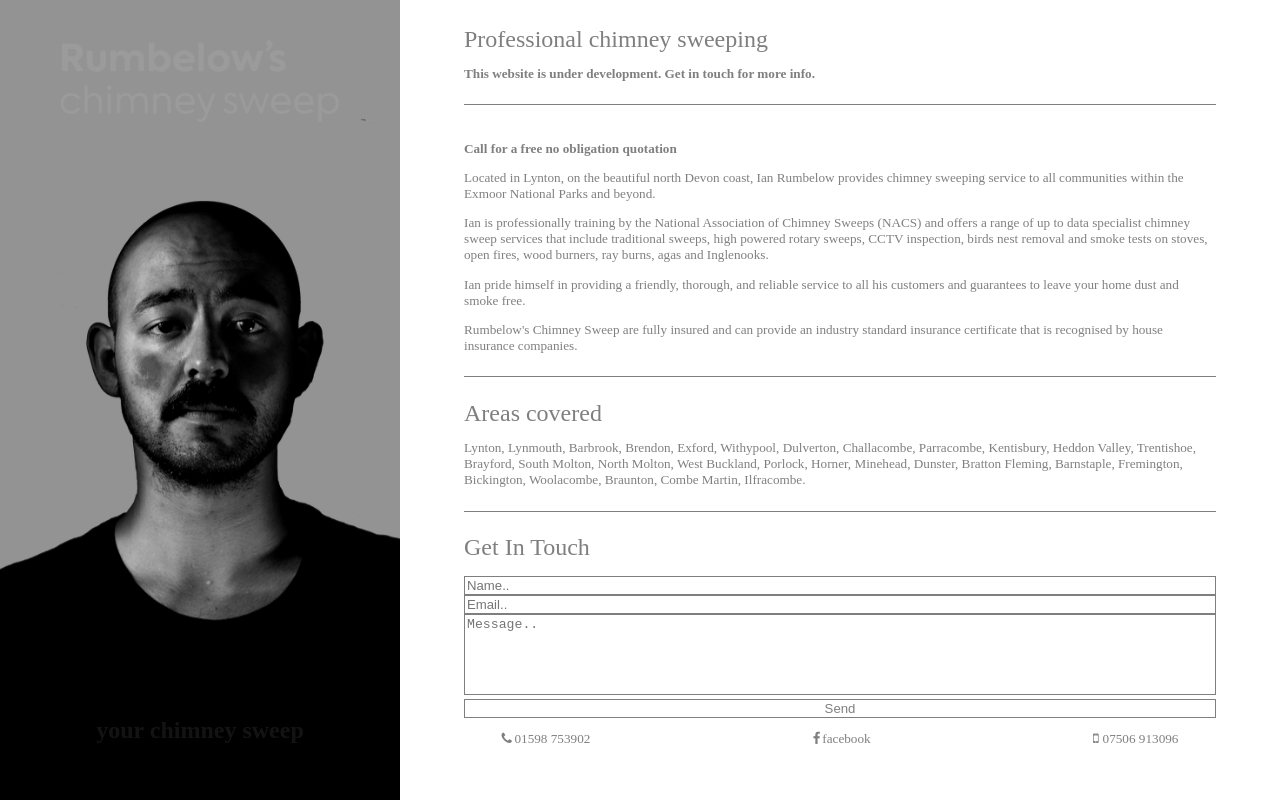
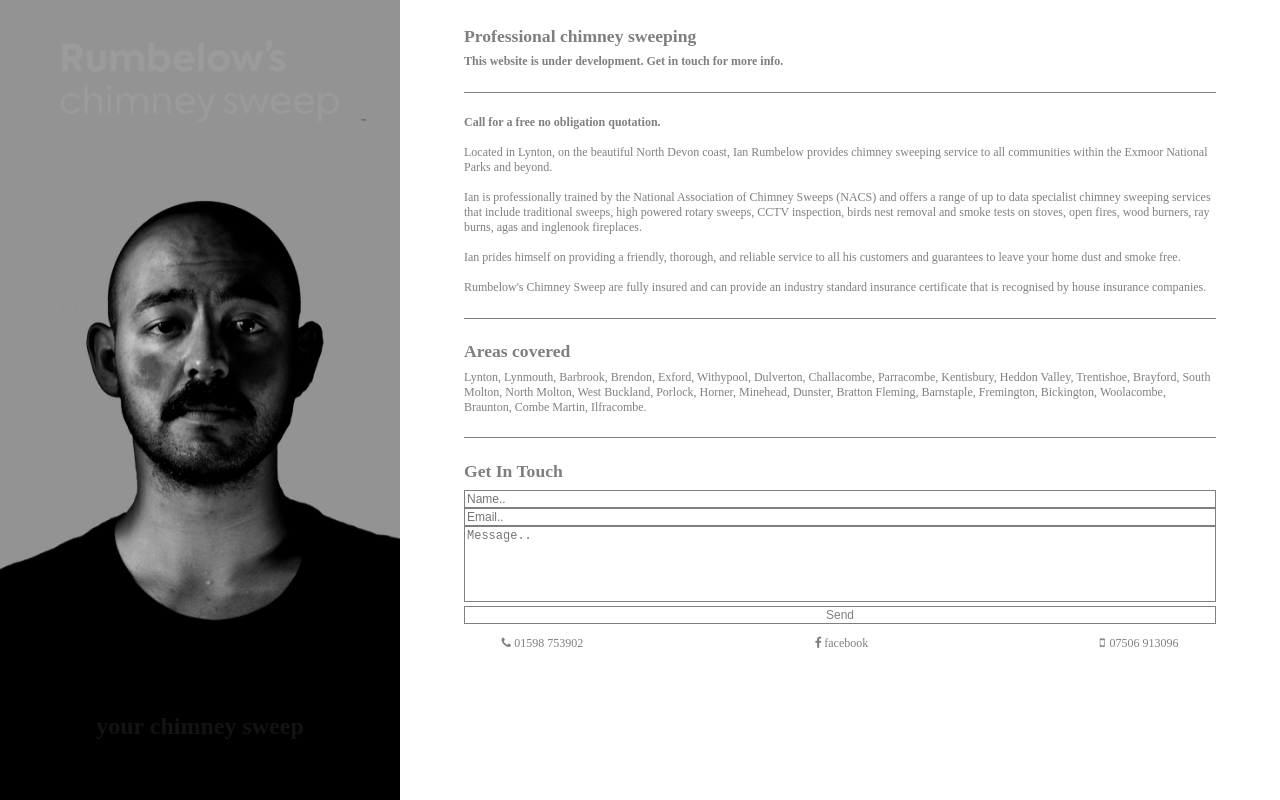
Before and after one commit to rnsquire/chimney-sweep, a plain HTML site: page index.html in a window 1280 px wide. Drawn offline with Linux system fonts and the light colour scheme.

Commit message:
update text layout, fix typos

```diff
--- a/index.html
+++ b/index.html
@@ -24,29 +24,32 @@
 	</div>
 
 	<div id="content">
+
+		<!-- Title -->
+		<h1>Professional chimney sweeping</h1>
+		<h3>This website is under development. Get in touch for more info.</h3>
+
 		<!-- Description -->
-		<h>Professional chimney sweeping</h>
-		<p><b>This website is under development. Get in touch for more info.</b></p>
 		<section>
-			<p><b>Call for a free no obligation quotation</b></p>
-			<p>Located in Lynton, on the beautiful north Devon coast, Ian Rumbelow provides chimney sweeping service to all communities within the Exmoor National Parks and beyond.</p>
-			<p>Ian is professionally training by the National Association of Chimney Sweeps (NACS) and offers a range of up to data specialist chimney sweep services that include traditional sweeps, high
-				powered rotary sweeps, CCTV inspection, birds nest removal and smoke tests on stoves, open fires, wood burners, ray burns, agas and Inglenooks.</p>
-			<p>Ian pride himself in providing a friendly, thorough, and reliable service to all his customers and guarantees to leave your home dust and smoke free. </p>
+			<h2>Call for a free no obligation quotation.</h2>
+			<p>Located in Lynton, on the beautiful North Devon coast, Ian Rumbelow provides chimney sweeping service to all communities within the Exmoor National Parks and beyond.</p>
+			<p>Ian is professionally trained by the National Association of Chimney Sweeps (NACS) and offers a range of up to data specialist chimney sweeping services that include traditional sweeps, high
+				powered rotary sweeps, CCTV inspection, birds nest removal and smoke tests on stoves, open fires, wood burners, ray burns, agas and inglenook fireplaces.</p>
+			<p>Ian prides himself on providing a friendly, thorough, and reliable service to all his customers and guarantees to leave your home dust and smoke free. </p>
 			<p>Rumbelow's Chimney Sweep are fully insured and can provide an industry standard insurance certificate that is recognised by house insurance companies. </p>
 		</section>
 
 		<!-- Pricing -->
 		<section>
-			<h>Areas covered</h>
+			<h1>Areas covered</h1>
 			<p>Lynton, Lynmouth, Barbrook, Brendon, Exford, Withypool, Dulverton, Challacombe, Parracombe, Kentisbury, Heddon Valley, Trentishoe, Brayford, South Molton, North Molton, West Buckland,
 				Porlock, Horner, Minehead, Dunster, Bratton Fleming, Barnstaple, Fremington, Bickington, Woolacombe, Braunton, Combe Martin, Ilfracombe.</p>
 		</section>
 
 		<!-- contact -->
 		<section>
-			<h>Get In Touch</h>
-			<div id="contact">
+			<h1>Get In Touch</h1>
+			<div>
 				<form action="https://cform.rac-0.fr/f/63766d5230764437e98d072be2eaa879" method="POST">
 					<input type="text" name="Name" placeholder="Name..">
 					<input type="text" name="Email" placeholder="Email..">
--- a/main.css
+++ b/main.css
@@ -2,17 +2,37 @@
 
 * {
   color: rgba(0, 0, 0, 0.5);
-  font-size: 1.65vh;
+  font-size: 1.5vh;
 }
 
-h {
-  font-size: 3vh;
+h1 {
+  font-size: 2.2vh;
 }
 
 /*  Defaults */
 
-body {
+body,
+h1,
+h2,
+h3,
+p {
   margin: 0;
+}
+
+h1 {
+  padding-bottom: 1%;
+}
+
+h2 {
+  padding-bottom: 2%;
+}
+
+p {
+  margin: 0;
+}
+
+p+p {
+  margin-top: 2%;
 }
 
 a {
@@ -24,7 +44,7 @@ a {
 .slogan {
   position: absolute;
   text-align: center;
-  bottom: 5%;
+  bottom: 7%;
   width: 100%;
   font-size: 3vh;
   color: rgba(255, 255, 255);
@@ -87,10 +107,6 @@ section {
 
 /* Contact */
 
-#contact {
-  padding-top: 2%;
-}
-
 #links {
   list-style: none;
   display: flex;
```
